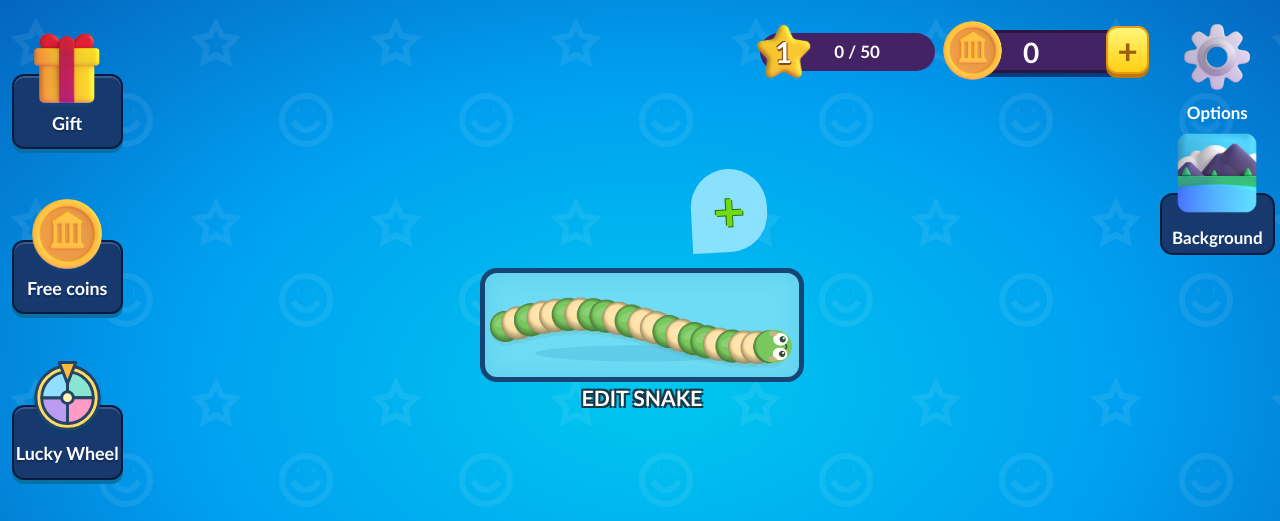
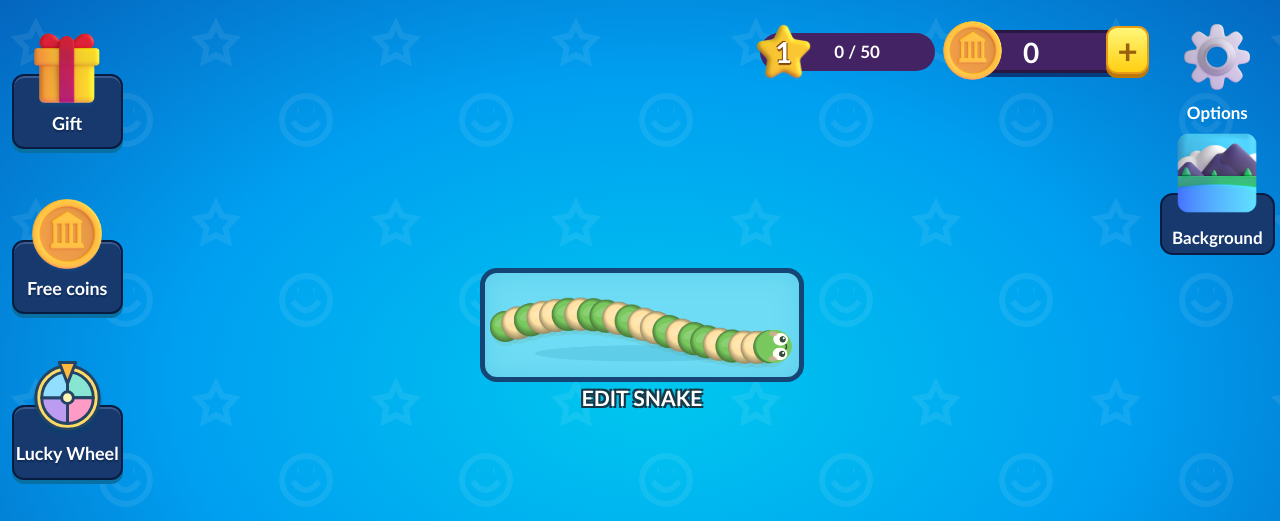
Before and after one commit to Master-Devs171/cobrinhas-do-jardim, a website: page index.html in a window 1280 px wide. Shown: the top 521 px of the page. Drawn offline with Linux system fonts and the light colour scheme.

Commit message:
Remove decorative plus bubble above snake preview

```diff
--- a/index.html
+++ b/index.html
@@ -22,7 +22,7 @@
     <link rel="stylesheet" href="lobby.css?v=4.3.0" />
     <link rel="stylesheet" href="reference.css?v=4.3.0" />
   <link rel="stylesheet" href="workshop.css?v=4.3.0" />
-<link rel="stylesheet" href="menu.css?v=4.3.0" />
+<link rel="stylesheet" href="menu.css?v=4.3.1" />
 </head>
   <body data-menu="welcome">
     <canvas
--- a/menu.css
+++ b/menu.css
@@ -739,3 +739,6 @@ body[data-menu="welcome"] #customize {
 body[data-menu="welcome"] .lobby-tools button{min-width:0}
 body:not([data-menu="welcome"]) .menu-chest{display:flex;align-items:center;justify-content:center;gap:8px;padding:10px 16px;background:#193c78;color:white;border:2px solid #102b55;border-radius:14px}
 body:not([data-menu="welcome"]) .menu-chest>span img{width:34px;height:34px}
+
+/* Keep the snake preview free of the decorative plus bubble. */
+body[data-menu="welcome"] #customize>span{display:none}
```
